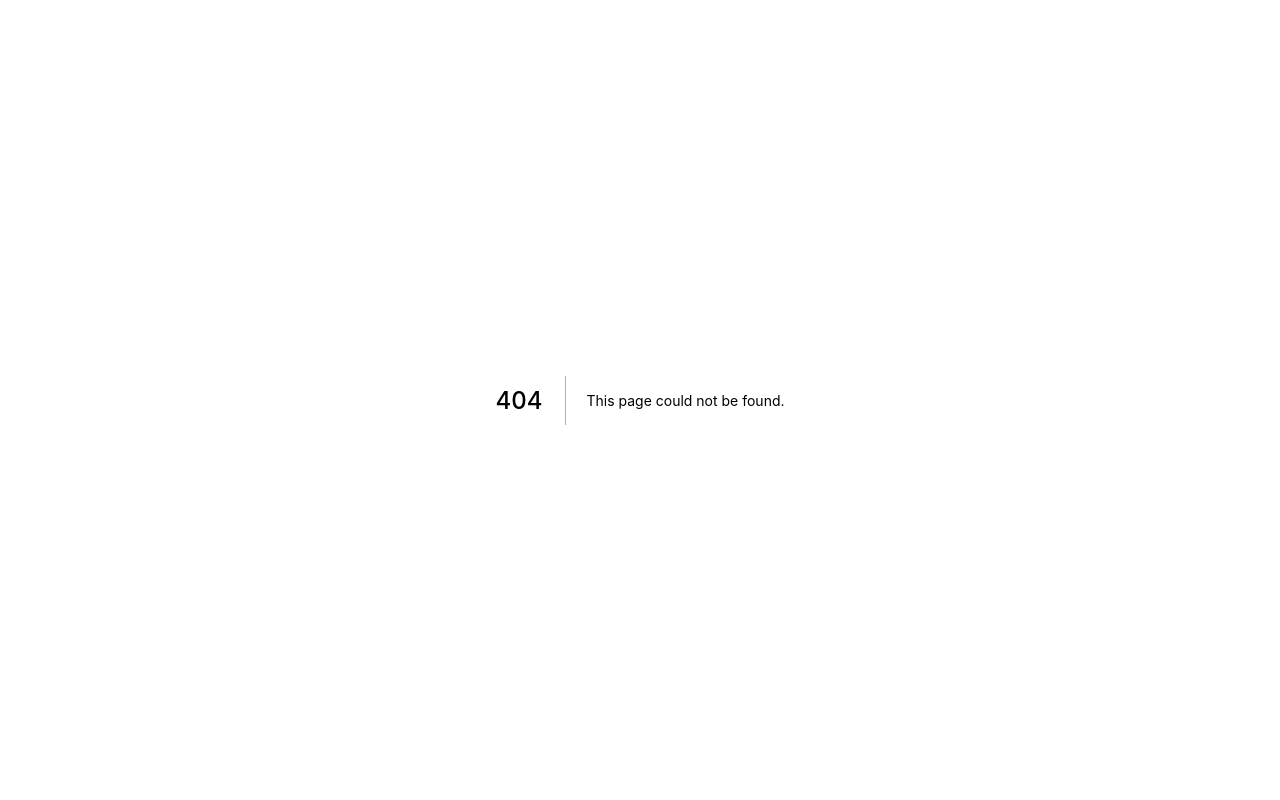
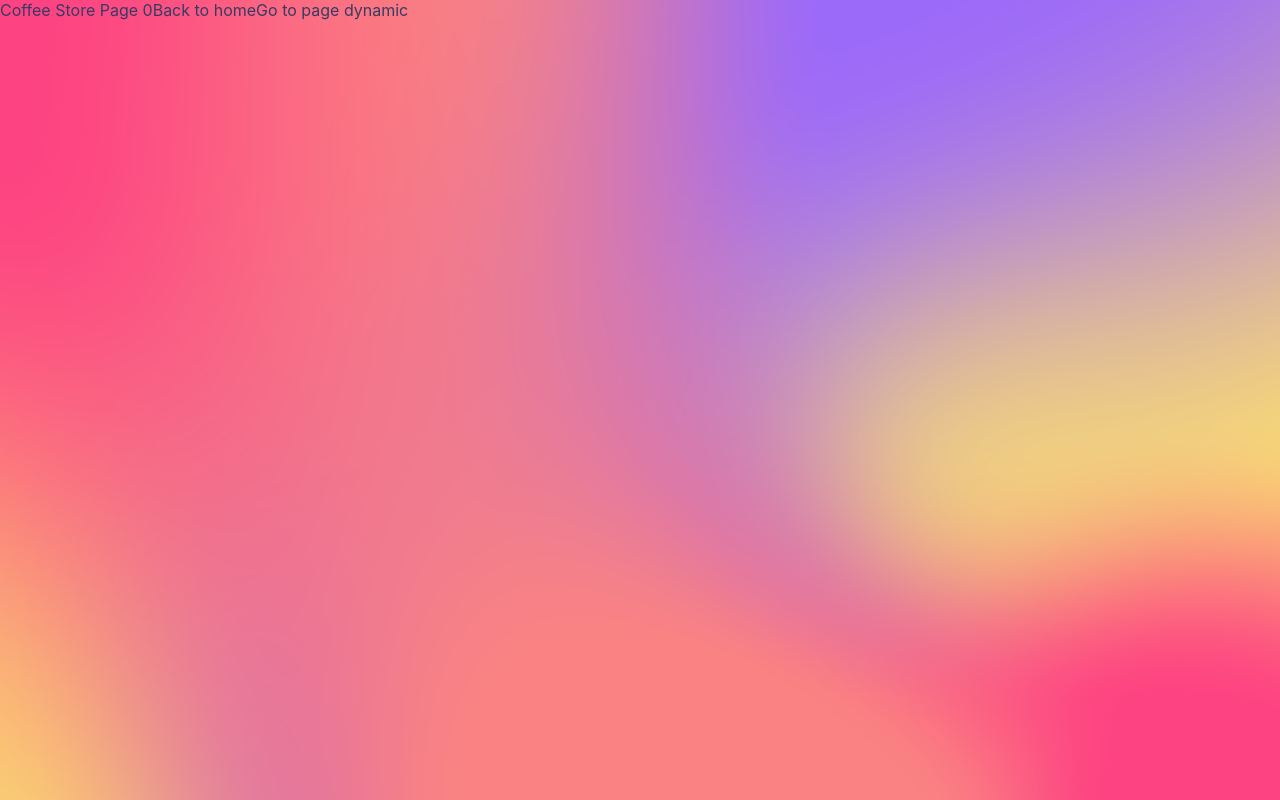
Before and after one commit to MiguelDominguezSanchez/discover-coffee-stores-1, a Next.js app: page /coffee-store/0 in a window 1280 px wide. Before the commit this address had no page. Built offline with nearby package versions, Linux system fonts and the light colour scheme.

Commit message:
Solution Routing

```diff
--- /dev/null
+++ b/pages/coffee-store/[id].js
@@ -0,0 +1,20 @@
+import { useRouter } from 'next/router'
+import Link from 'next/link'
+
+const CoffeeStore = () => {
+	const router = useRouter()
+	console.log('router', router)
+	return (
+		<div>
+			Coffee Store Page {router.query.id}
+			<Link href='/'>
+				<a>Back to home</a>
+			</Link>
+			<Link href='/coffee-store/dynamic'>
+				<a>Go to page dynamic</a>
+			</Link>
+		</div>
+	)
+}
+
+export default CoffeeStore
--- /dev/null
+++ b/pages/courses/nextjs.js
@@ -0,0 +1,5 @@
+const NextJs = () => {
+	return <div>Welcome to Next.js with Ankita</div>
+}
+
+export default NextJs
```
Also changed, not shown: pages/[dynamic].js (added, +18 -0 lines).
